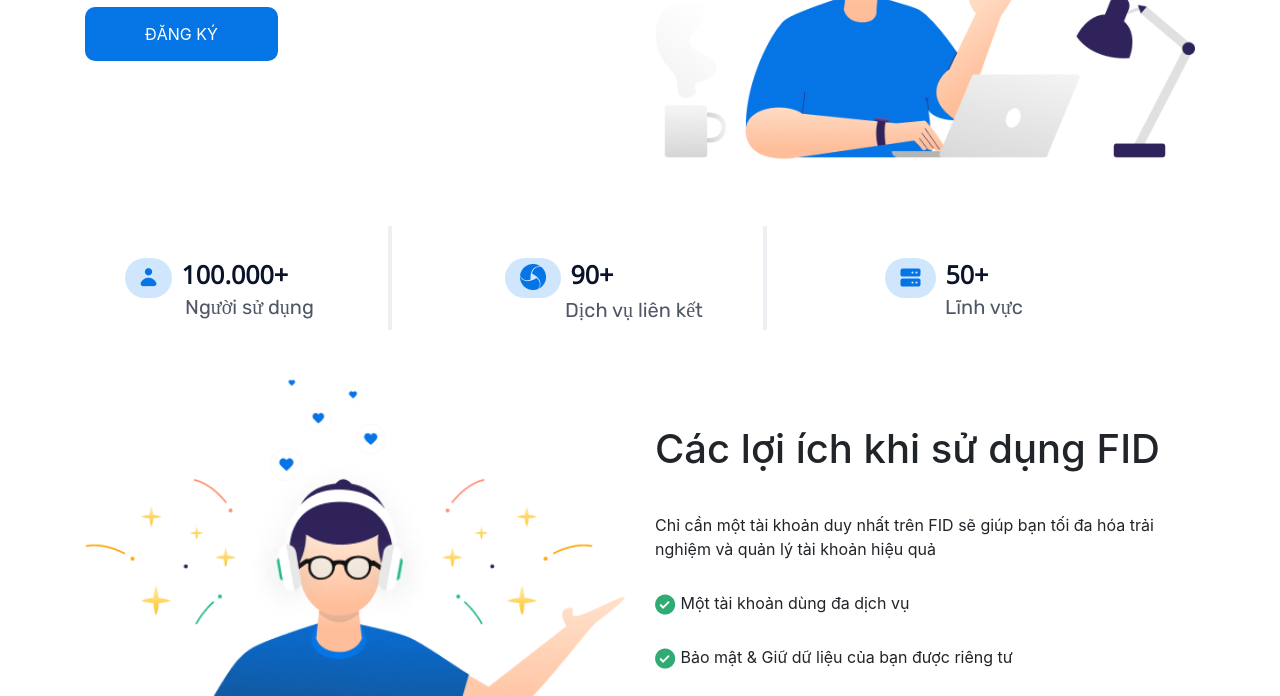
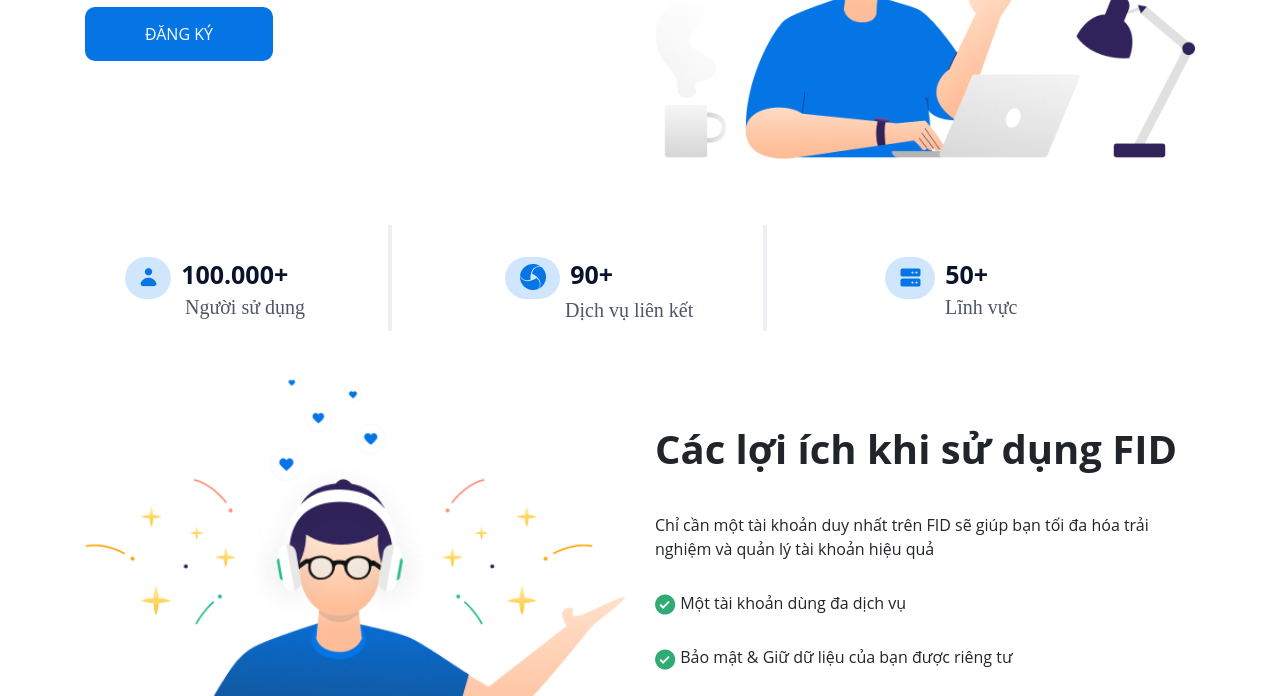
Before and after one commit to tranduongkyoto/FID, a plain HTML site: page index.html in a window 1280 px wide. Shown: the part 365-1061 px from the top of the page. Drawn offline with nearby package versions, Linux system fonts and the light colour scheme; files whose address does not match are found by name.

Commit message:
Change font family

```diff
--- a/index.html
+++ b/index.html
@@ -6,7 +6,7 @@
     <meta http-equiv="X-UA-Compatible" content="IE=edge">
     <meta name="viewport" content="width=device-width, initial-scale=1.0">
     <title>Document</title>
-    <link href='//fonts.googleapis.com/css?family=Rubik|Open Sans' rel='stylesheet' type='text/css'>
+    <!-- <link href='//fonts.googleapis.com/css?family=Rubik|Open Sans' rel='stylesheet' type='text/css'> -->
     <link rel="stylesheet" href="styles.css">
     <link href="./assets/bootstrap.min.css" rel="stylesheet">
     <link rel="stylesheet" href="https://cdnjs.cloudflare.com/ajax/libs/font-awesome/5.15.3/css/all.min.css"
--- a/styles.css
+++ b/styles.css
@@ -7,6 +7,15 @@ img {
 }
 .img-full {
   width: 100%;
+}
+
+div {
+    font-family: "Open Sans";
+
+}
+
+h1 {
+    font-weight: bold!important;
 }
 
 .feedback-pagi {
```
